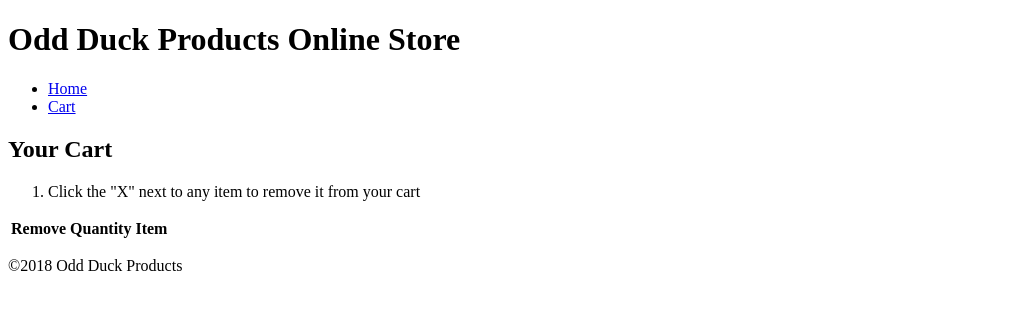
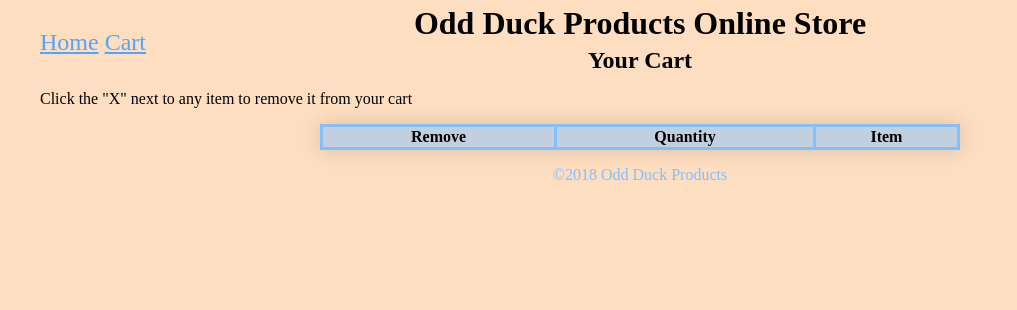
Before and after one commit to tyler-bennett52/201-lab-14, a plain HTML site: page cart.html in a window 1280 px wide. Shown: the whole page, without its empty margins (0-1017 px from the left). Drawn offline with Linux system fonts and the light colour scheme.

Commit message:
style cart table

```diff
--- a/css/style.css
+++ b/css/style.css
@@ -1 +1,68 @@
 /* TODO: Make it awesome */
+body {
+  background-color: hsla(30, 95%, 75%, .5);
+  margin: 0;
+}
+
+h1 {
+  text-align: center;
+  margin: 5px;
+}
+
+ul {
+ position: absolute;
+ top: 5px;
+ font-size: 1.5rem;
+}
+
+a {color: hsla(210, 95%, 65%, 1);}
+
+li {
+  display: inline;
+}
+
+footer {
+  text-align: center;
+  height: 3vh;
+  color: hsla(210, 95%, 75%, 1);
+}
+
+th {
+  border: 3px solid hsla(210, 95%, 75%, 1);
+}
+
+th {
+  background-color: rgba(131, 191, 252, 0.482);
+}
+
+td {
+  padding: 2px;
+}
+
+tbody tr:nth-child(even) {
+  background-color: hsla(30, 95%, 75%, .5);
+}
+
+table {
+  border: 3px solid hsla(210, 95%, 75%, 1);
+  box-shadow: 0 0 20px rgba(0, 0, 0, 0.15);
+  width: 50%;
+  border-collapse: collapse;
+  text-align: center;
+}
+
+#cart-container {
+  display: flex;
+  align-items: center;
+  margin: auto;
+  flex-direction: column;
+}
+
+.removeBtn {
+  color: rgb(224, 13, 13);
+  font-weight: 900;
+}
+
+.removeBtn:hover {
+  box-shadow: 0 0 3px rgb(0, 0, 0);
+}
```
